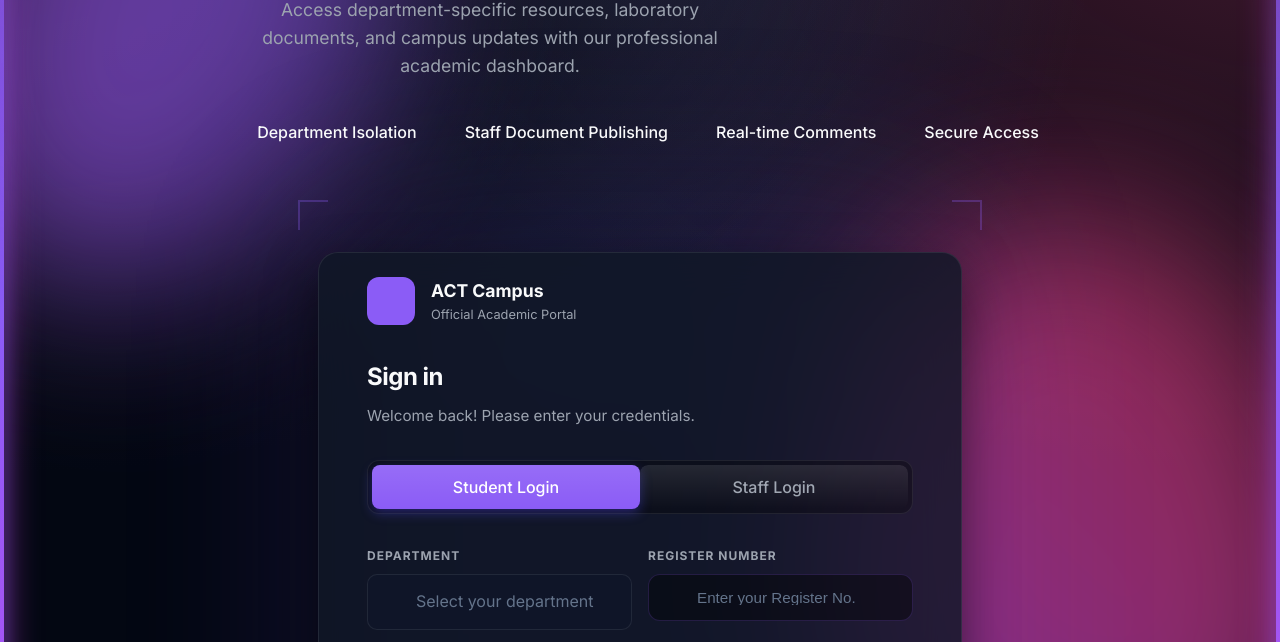
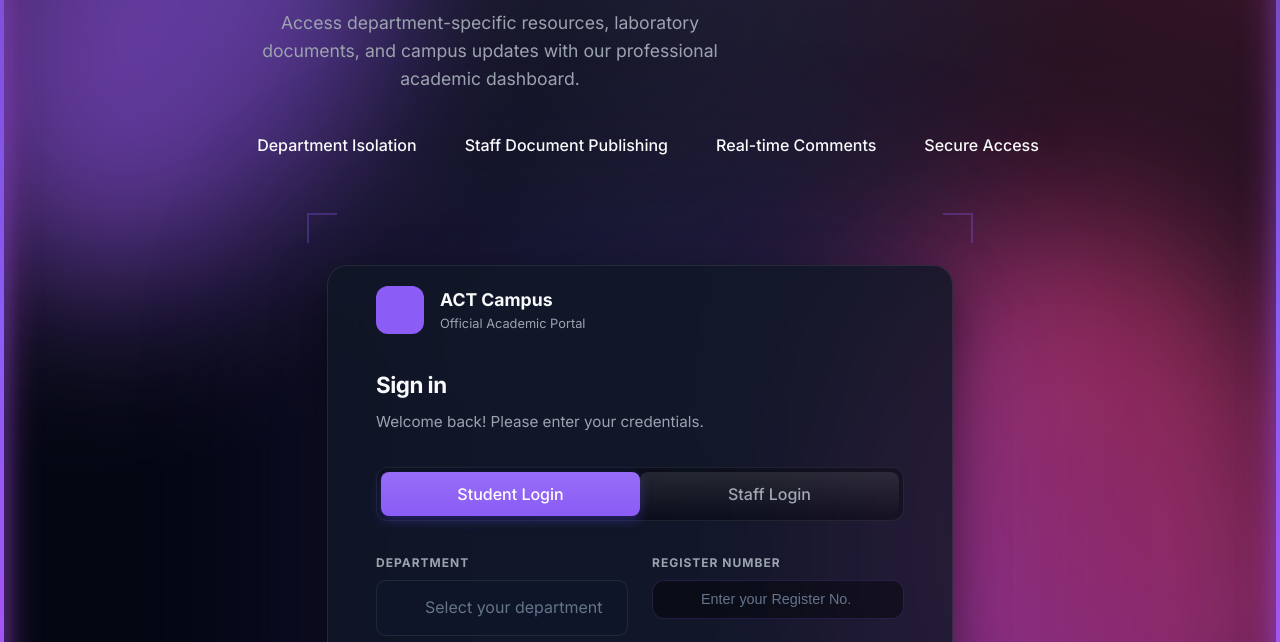
Before and after one commit to Saisidd05/bloghub, a website: page index.html in a window 1280 px wide. Shown: the part 92-734 px from the top of the page. Drawn offline with Linux system fonts and the light colour scheme.

Commit message:
style: ultra-compact landscape layout for auth

```diff
--- a/index.html
+++ b/index.html
@@ -530,12 +530,12 @@
         textarea,
         select {
             width: 100%;
-            padding: 0.875rem 1rem 0.875rem 2.75rem;
+            padding: 0.65rem 1rem 0.65rem 2.75rem;
             background: rgba(0, 0, 0, 0.4);
             border: 1px solid rgba(139, 92, 246, 0.2);
             border-radius: 12px;
             color: #fff;
-            font-size: 0.95rem;
+            font-size: 0.9rem;
             transition: all 0.3s ease;
             outline: none;
         }
@@ -835,26 +835,26 @@
         /* Form Styles */
         .auth-form {
             width: 100%;
-            max-width: 900px;
+            max-width: 1100px;
             background: rgba(17, 24, 39, 0.82);
-            padding: 1.5rem 3rem !important;
+            padding: 1.25rem 3rem !important;
             text-align: left !important;
         }
 
         .auth-form h2 {
-            margin-bottom: 0.2rem;
-            font-size: 1.5rem !important;
+            margin-bottom: 0.1rem;
+            font-size: 1.4rem !important;
         }
 
         .form-subtitle {
-            margin-bottom: 1rem;
-            font-size: 0.85rem;
+            margin-bottom: 0.75rem;
+            font-size: 0.8rem;
         }
 
         #login-form, #register-form {
             display: grid;
             grid-template-columns: 1fr 1fr;
-            gap: 1rem;
+            gap: 0.75rem 1.5rem;
         }
 
         #login-form .input-group:first-child,
```
